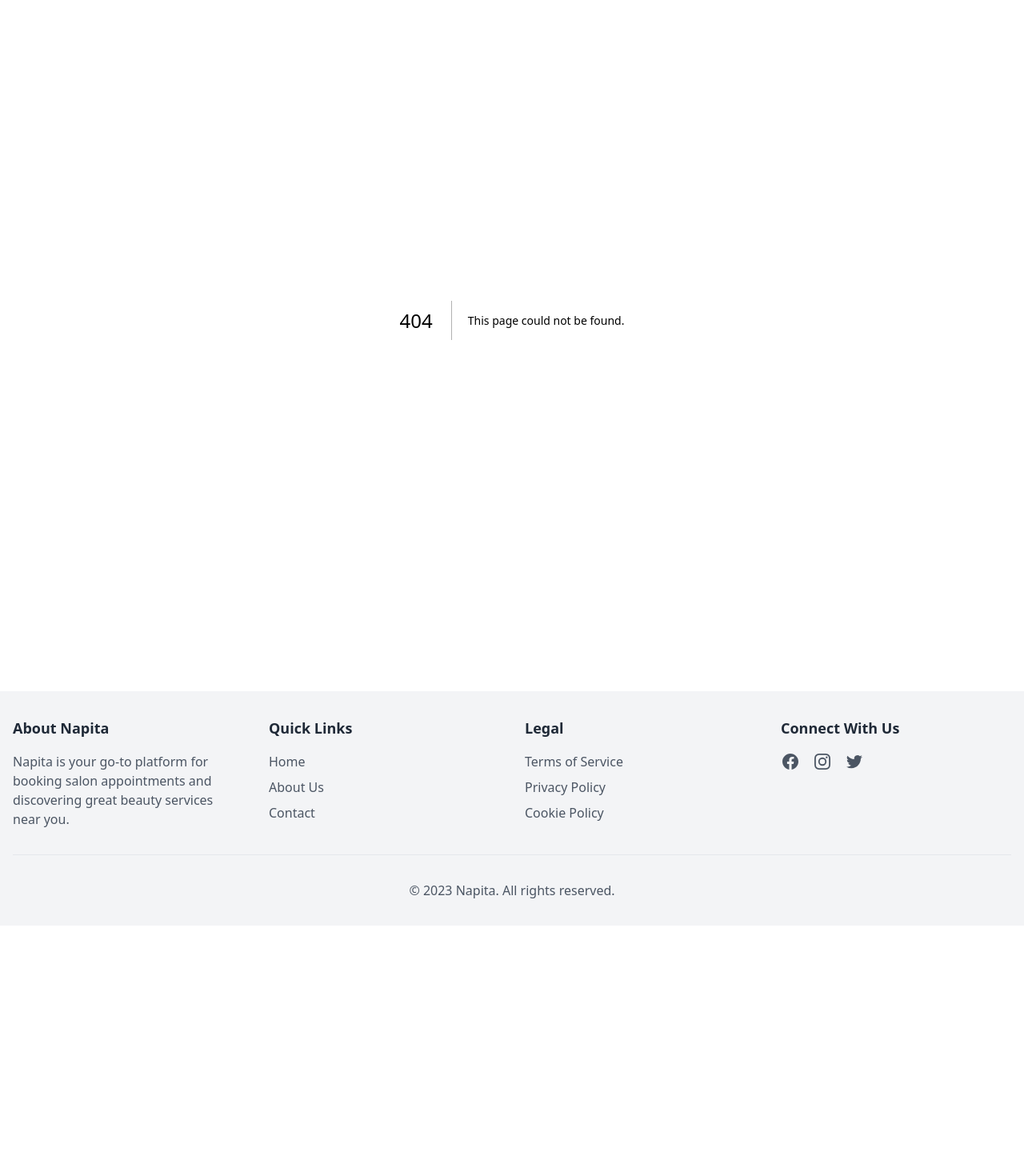
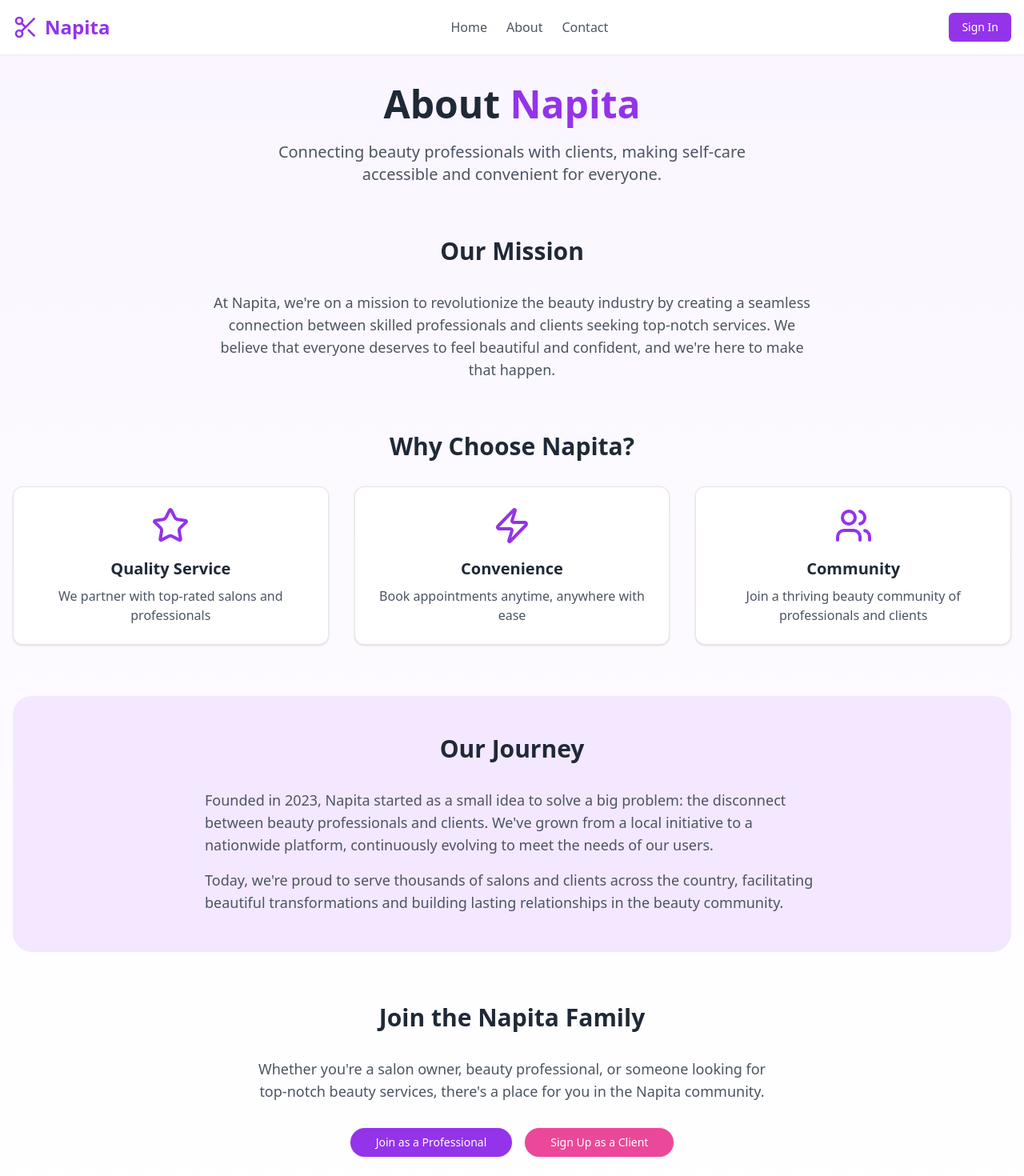
Before and after one commit to anishiit/Napita, a Next.js app: page /about in a window 1280 px wide. Before the commit this address had no page. Shown: the top 1470 px of the page at 80% size. Before the commit the page ends 1157 px from the top, so only its background shows below. Built offline with nearby package versions, Linux system fonts and the light colour scheme.

Commit message:
added abot page

```diff
--- /dev/null
+++ b/src/app/about/page.js
@@ -0,0 +1,151 @@
+'use client'
+
+import React from 'react'
+import { motion } from 'framer-motion'
+import { Button } from '@/components/ui/button'
+import { Card, CardContent } from '@/components/ui/card'
+import { Scissors, Star, Heart, Users, Zap, Award } from 'lucide-react'
+import Link from 'next/link'
+import Navbar from '@/components/Navbar'
+
+export default function AboutPage() {
+  const containerVariants = {
+    hidden: { opacity: 0 },
+    visible: {
+      opacity: 1,
+      transition: {
+        staggerChildren: 0.1
+      }
+    }
+  }
+
+  const itemVariants = {
+    hidden: { y: 20, opacity: 0 },
+    visible: {
+      y: 0,
+      opacity: 1
+    }
+  }
+
+  return (
+    <div className="min-h-screen bg-gradient-to-b from-purple-50 to-white">
+   <Navbar />
+
+      <main className="container mx-auto px-4 py-8">
+        <motion.section
+          initial="hidden"
+          animate="visible"
+          variants={containerVariants}
+          className="text-center mb-16"
+        >
+          <motion.h1
+            variants={itemVariants}
+            className="text-5xl font-bold mb-4 text-gray-800 leading-tight"
+          >
+            About <span className="text-purple-600">Napita</span>
+          </motion.h1>
+          <motion.p variants={itemVariants} className="text-xl text-gray-600 mb-8 max-w-2xl mx-auto">
+            Connecting beauty professionals with clients, making self-care accessible and convenient for everyone.
+          </motion.p>
+        </motion.section>
+
+        <motion.section
+          initial="hidden"
+          animate="visible"
+          variants={containerVariants}
+          className="mb-16"
+        >
+          <motion.h2
+            variants={itemVariants}
+            className="text-3xl font-semibold mb-8 text-center text-gray-800"
+          >
+            Our Mission
+          </motion.h2>
+          <motion.p variants={itemVariants} className="text-lg text-gray-600 mb-8 max-w-3xl mx-auto text-center">
+            At Napita, we're on a mission to revolutionize the beauty industry by creating a seamless connection between skilled professionals and clients seeking top-notch services. We believe that everyone deserves to feel beautiful and confident, and we're here to make that happen.
+          </motion.p>
+        </motion.section>
+
+        <motion.section
+          initial="hidden"
+          animate="visible"
+          variants={containerVariants}
+          className="mb-16"
+        >
+          <motion.h2
+            variants={itemVariants}
+            className="text-3xl font-semibold mb-8 text-center text-gray-800"
+          >
+            Why Choose Napita?
+          </motion.h2>
+          <div className="grid grid-cols-1 md:grid-cols-3 gap-8">
+            {[
+              { icon: Star, title: 'Quality Service', description: 'We partner with top-rated salons and professionals' },
+              { icon: Zap, title: 'Convenience', description: 'Book appointments anytime, anywhere with ease' },
+              { icon: Users, title: 'Community', description: 'Join a thriving beauty community of professionals and clients' }
+            ].map((feature, index) => (
+              <motion.div key={index} variants={itemVariants}>
+                <Card className="hover:shadow-lg transition-shadow duration-300">
+                  <CardContent className="p-6 text-center">
+                    <feature.icon className="h-12 w-12 text-purple-600 mx-auto mb-4" />
+                    <h3 className="text-xl font-semibold mb-2 text-gray-800">{feature.title}</h3>
+                    <p className="text-gray-600">{feature.description}</p>
+                  </CardContent>
+                </Card>
+              </motion.div>
+            ))}
+          </div>
+        </motion.section>
+
+        <motion.section
+          initial="hidden"
+          animate="visible"
+          variants={containerVariants}
+          className="mb-16 bg-purple-100 py-12 rounded-3xl"
+        >
+          <motion.h2
+            variants={itemVariants}
+            className="text-3xl font-semibold mb-8 text-center text-gray-800"
+          >
+            Our Journey
+          </motion.h2>
+          <div className="max-w-3xl mx-auto">
+            <motion.p variants={itemVariants} className="text-lg text-gray-600 mb-4">
+              Founded in 2023, Napita started as a small idea to solve a big problem: the disconnect between beauty professionals and clients. We've grown from a local initiative to a nationwide platform, continuously evolving to meet the needs of our users.
+            </motion.p>
+            <motion.p variants={itemVariants} className="text-lg text-gray-600">
+              Today, we're proud to serve thousands of salons and clients across the country, facilitating beautiful transformations and building lasting relationships in the beauty community.
+            </motion.p>
+          </div>
+        </motion.section>
+
+        <motion.section
+          initial="hidden"
+          animate="visible"
+          variants={containerVariants}
+          className="text-center mb-16"
+        >
+          <motion.h2
+            variants={itemVariants}
+            className="text-3xl font-semibold mb-8 text-gray-800"
+          >
+            Join the Napita Family
+          </motion.h2>
+          <motion.p variants={itemVariants} className="text-lg text-gray-600 mb-8 max-w-2xl mx-auto">
+            Whether you're a salon owner, beauty professional, or someone looking for top-notch beauty services, there's a place for you in the Napita community.
+          </motion.p>
+          <motion.div variants={itemVariants} className="flex justify-center space-x-4">
+            <Button className="bg-purple-600 hover:bg-purple-700 text-white px-8 py-3 rounded-full">
+              Join as a Professional
+            </Button>
+            <Button className="bg-pink-500 hover:bg-pink-600 text-white px-8 py-3 rounded-full">
+              Sign Up as a Client
+            </Button>
+          </motion.div>
+        </motion.section>
+      </main>
+
+
+    </div>
+  )
+}
```
Also changed, not shown: src/app/contact/page.js (added).
